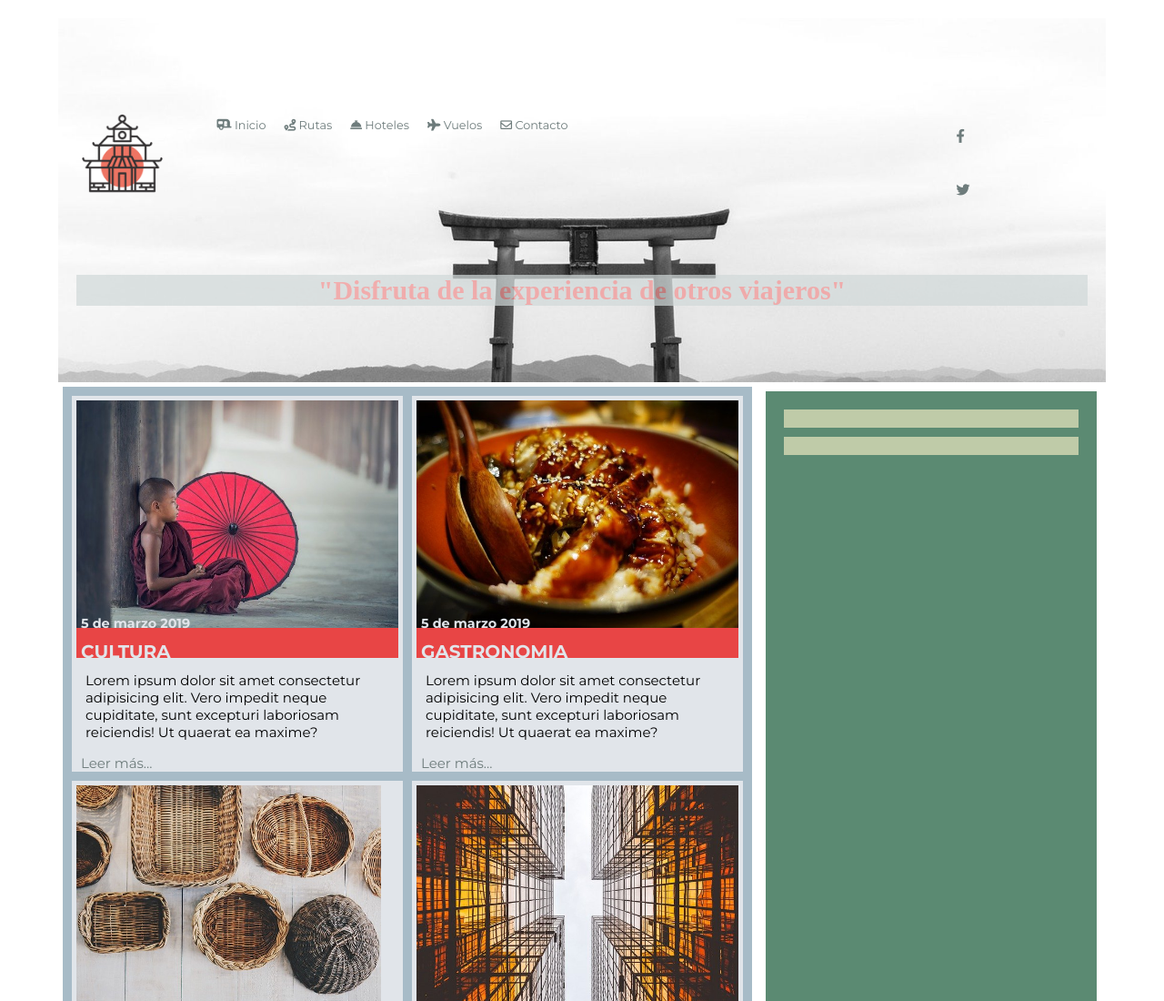
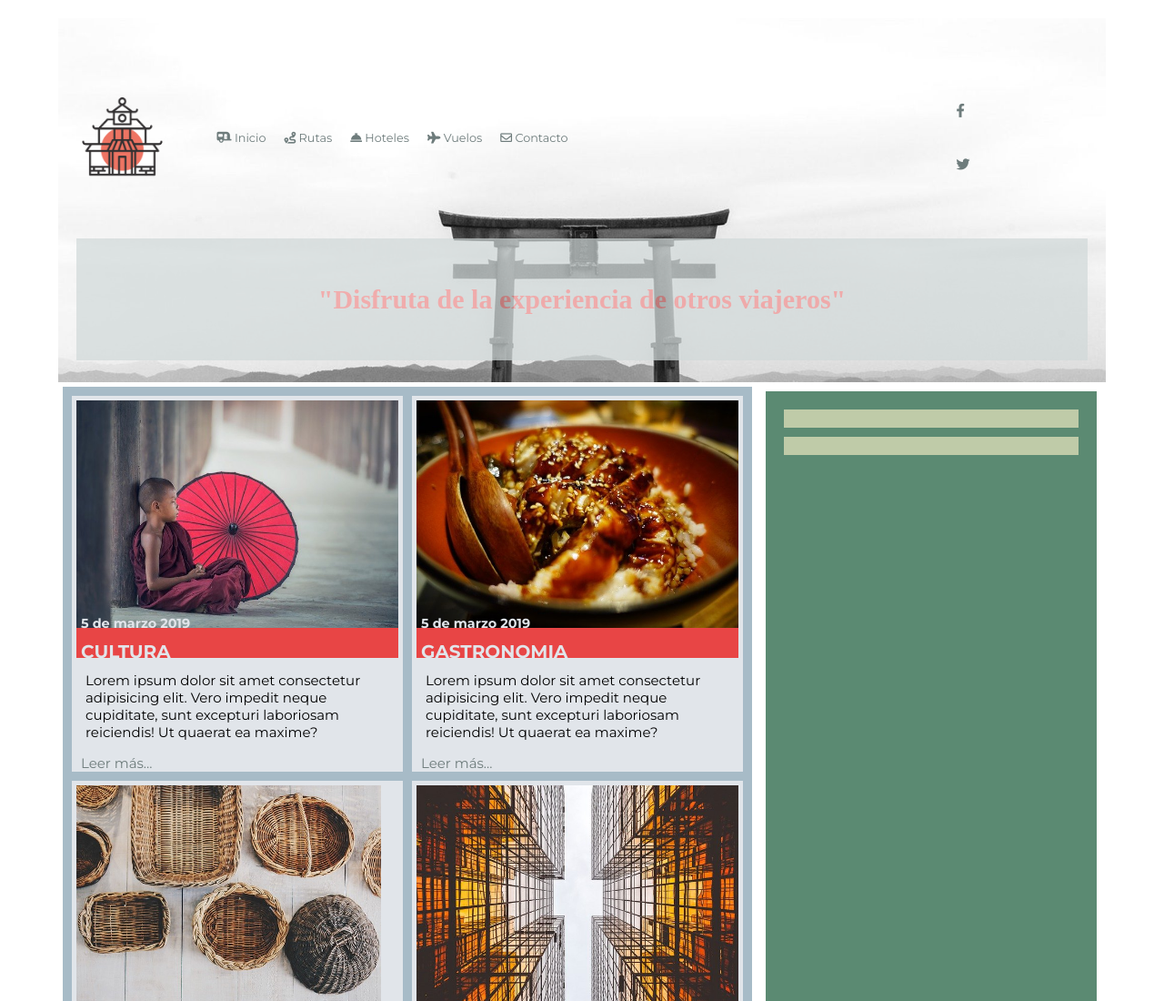
Before and after one commit to ebordons/Sprint1, a plain HTML site: page Nivell 3/Exercici 6/index.html in a window 1280 px wide. Shown: the top 1100 px of the page at 91% size. Drawn offline with Linux system fonts and the light colour scheme.

Commit message:
modification exercici6

```diff
--- a/Nivell 3/Exercici 6/styles.css
+++ b/Nivell 3/Exercici 6/styles.css
@@ -32,14 +32,18 @@ header {
     height: 400px;
     background: url("../Imatges/Fonscapçalera.jpg") no-repeat center center/cover;
     display: grid;
-    padding: 100px 0 20px 0;
-    vertical-align: middle;
+    padding: 50px 0 20px 0;
+
 
 }
 
 nav {
     display: grid;
     grid-template-columns: 1fr 5fr 1fr;
+    align-items: center;
+    padding: 20px 0;
+    margin-bottom: 30px;
+
 }
 
 .logo img{
@@ -81,7 +85,7 @@ h1 {
     opacity: .7;
     background-color: #d1d9d9;
     margin: 0 20px;
-    padding: 5      0px 0;
+    padding: 50px 0;
     font-family: 'Times New Roman', Times, serif;
 }
 .seccions {
```
